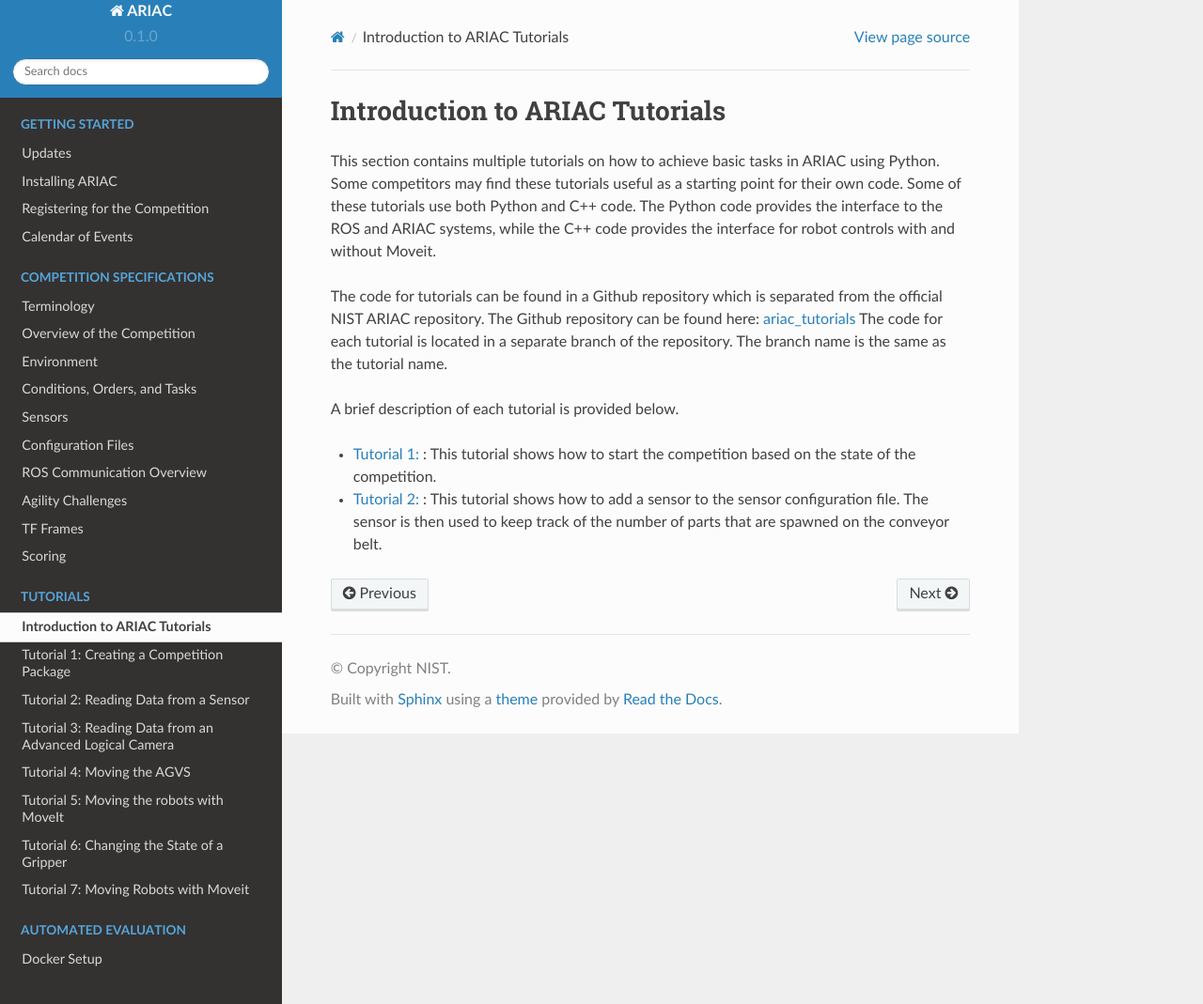
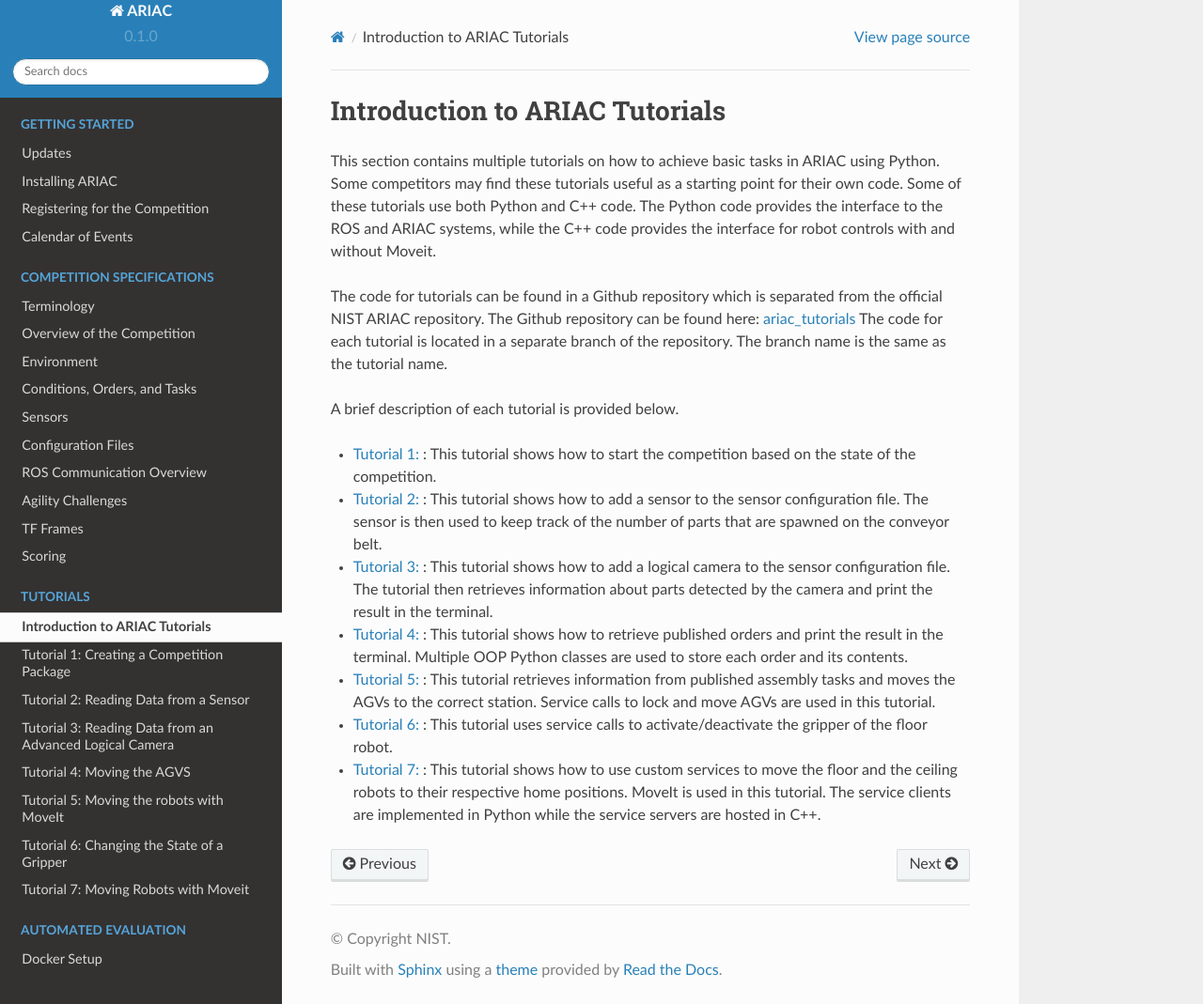
Before and after one commit to usnistgov/ARIAC, a Sphinx documentation site: the page built from docs/tutorials/tutorials.rst, in a window 1280 px wide and 1069 px high. Shown: the whole window at 94% size. Built offline with Sphinx 7.4.7 and the Read the Docs theme 2.0.0, drawn with Linux system fonts in a browser that asks for light colours.

Commit message:
tutorial1

```diff
--- a/docs/tutorials/tutorials.rst
+++ b/docs/tutorials/tutorials.rst
@@ -15,3 +15,8 @@ A brief description of each tutorial is provided below.
 
 - `Tutorial 1: <https://github.com/jaybrecht/ariac_tutorials/tree/tutorial_1>`_ : This tutorial shows how to start the competition based on the state of the competition.
 - `Tutorial 2: <https://github.com/jaybrecht/ariac_tutorials/tree/tutorial_2>`_ : This tutorial shows how to add a sensor to the sensor configuration file. The sensor is then used to keep track of the number of parts that are spawned on the conveyor belt.
+- `Tutorial 3: <https://github.com/jaybrecht/ariac_tutorials/tree/tutorial_3>`_ : This tutorial shows how to add a logical camera to the sensor configuration file. The tutorial then retrieves information about parts detected by the camera and print the result in the terminal.
+- `Tutorial 4: <https://github.com/jaybrecht/ariac_tutorials/tree/tutorial_4>`_ : This tutorial shows how to retrieve published orders and print the result in the terminal. Multiple OOP Python classes are used to store each order and its contents.
+- `Tutorial 5: <https://github.com/jaybrecht/ariac_tutorials/tree/tutorial_5>`_ : This tutorial retrieves information from published assembly tasks and moves the AGVs to the correct station. Service calls to lock and move AGVs are used in this tutorial.
+- `Tutorial 6: <https://github.com/jaybrecht/ariac_tutorials/tree/tutorial_6>`_ : This tutorial uses service calls to activate/deactivate the gripper of the floor robot.
+- `Tutorial 7: <https://github.com/jaybrecht/ariac_tutorials/tree/tutorial_7>`_ : This tutorial shows how to use custom services to move the floor and the ceiling robots to their respective home positions. MoveIt is used in this tutorial. The service clients are implemented in Python while the service servers are hosted in C++.
```
